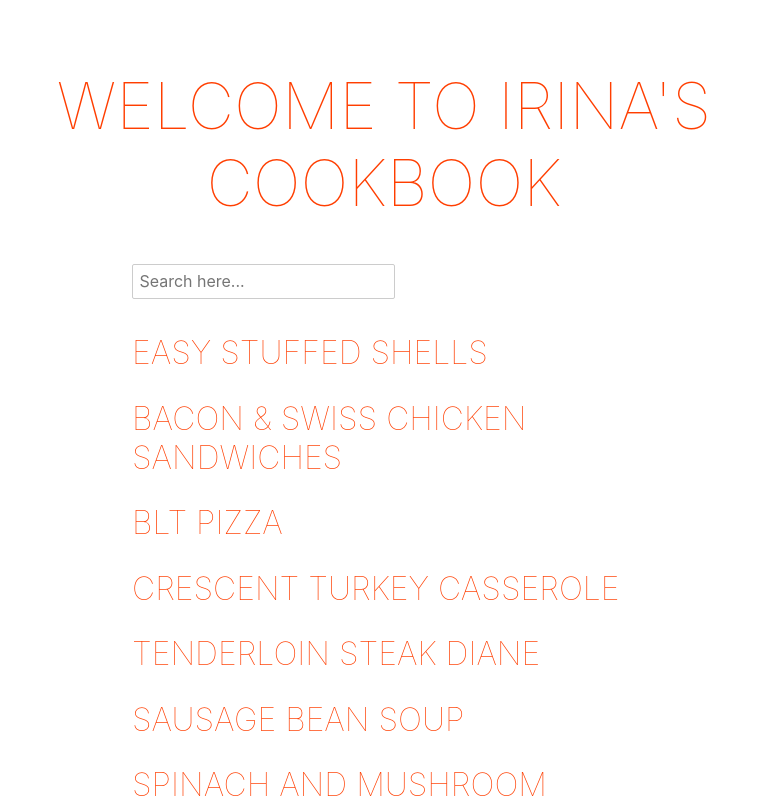
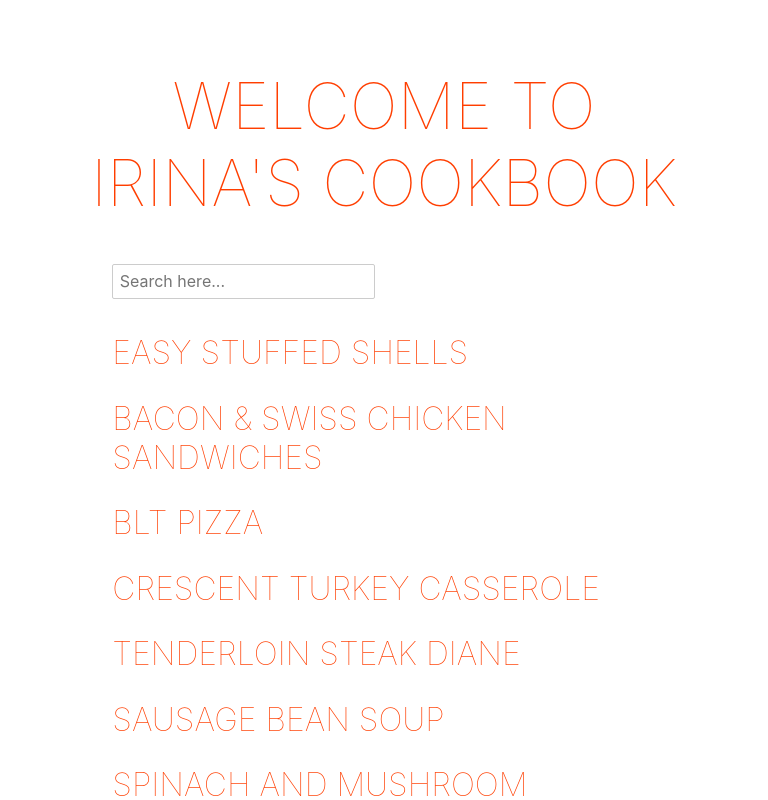
Before and after one commit to TheFlowerpotMan/cookbook, a Svelte app: page / in a window 768 px wide. Shown: the top 800 px of the page. Built offline with nearby package versions, Linux system fonts and the light colour scheme.

Commit message:
css updates

```diff
--- a/src/App.svelte
+++ b/src/App.svelte
@@ -10,7 +10,7 @@
 <style>
 	main {
 		padding: 1em;
-		max-width: 240px;
+		max-width: 85%;
 		margin: 0 auto;
 	}
 
@@ -22,9 +22,10 @@
 		font-weight: 100;
 	}
 
-	@media (min-width: 640px) {
+	@media (max-width: 768px) {
 		main {
-			max-width: none;
+			max-width: 85%;
+			margin: auto;
 		}
 	}
 </style>
--- a/src/Recipe.svelte
+++ b/src/Recipe.svelte
@@ -18,6 +18,13 @@
 
   .list-item {
     padding-top: 15px;
+  }
+  @media (max-width: 768px) {
+		main {
+			max-width: 85%;
+			margin: auto;
+      margin-left: 10px;
+		}
   }
 </style>
 
--- a/src/RecipeList.svelte
+++ b/src/RecipeList.svelte
@@ -20,7 +20,8 @@
 
     function search() {
         if (searchCriteria && searchCriteria.length > 0) {
-            let filteredTags = tagMap.filter(x => x.tag.includes(searchCriteria));
+            let lowercase = searchCriteria.toLowerCase();
+            let filteredTags = tagMap.filter(x => x.tag.includes(lowercase));
             let filteredRecipes = [];
             for (let tag of filteredTags) {
                 filteredRecipes.push(data.recipes.find(x => x.title === tag.recipeTitle));
@@ -60,4 +61,10 @@
         cursor: pointer;
         font-weight: 200;
     }
+    @media (max-width: 768px) {
+		main {
+			max-width: 85%;
+			margin: auto;
+		}
+    }
 </style>
```
